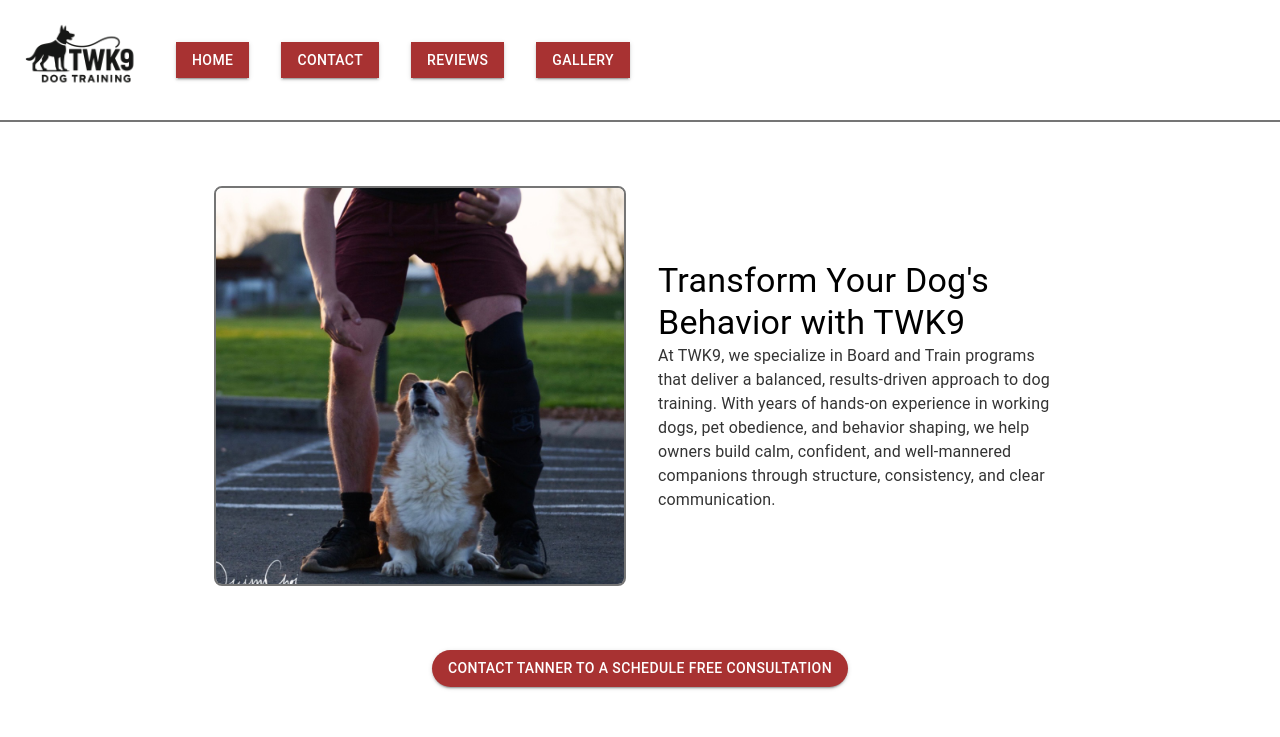
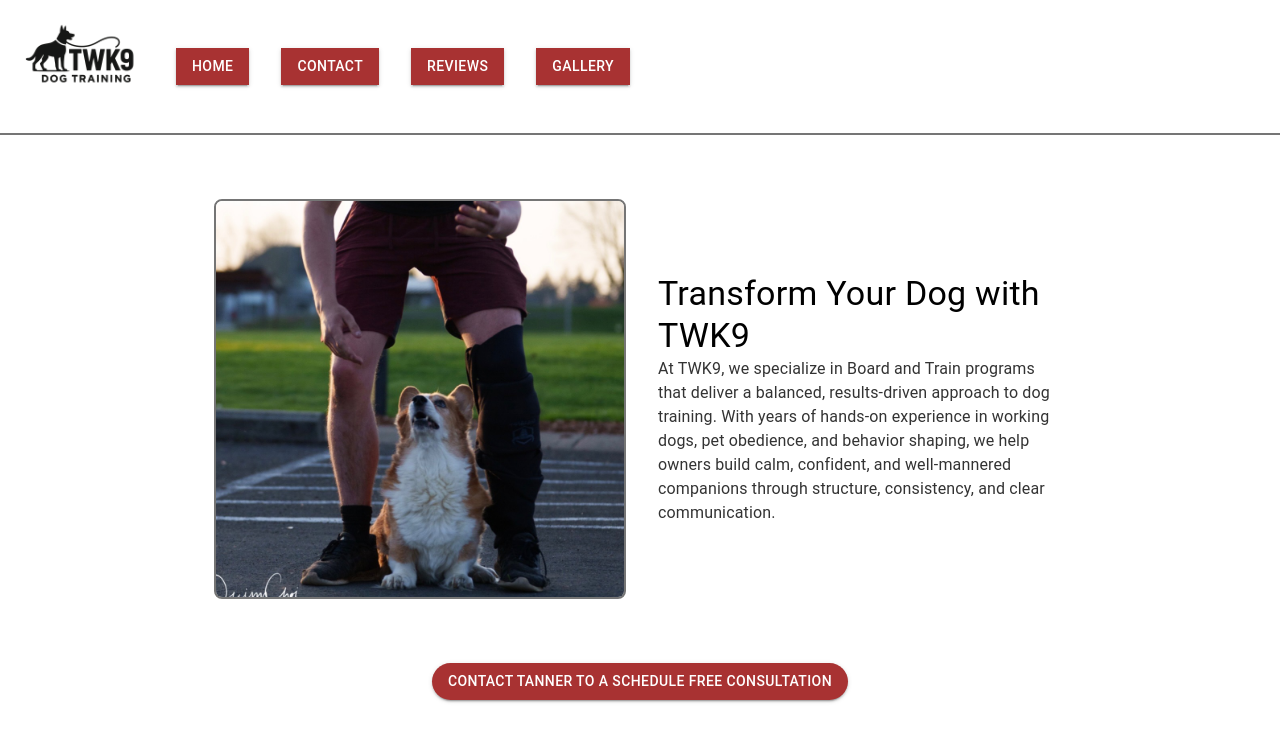
Before and after one commit to GrantPerkins/TWK9, a React (Create React App) app: page / in a window 1280 px wide. Shown: the top 737 px of the page. Built offline with nearby package versions, Linux system fonts and the light colour scheme.

Commit message:
minor formatting, new slogan

```diff
--- a/src/assets/home_content.json
+++ b/src/assets/home_content.json
@@ -1,5 +1,5 @@
 {
-    "title": "Transform Your Dog's Behavior with TWK9",
+    "title": "Transform Your Dog with TWK9",
     "seller": "At TWK9, we specialize in Board and Train programs that deliver a balanced, results-driven approach to dog training. With years of hands-on experience in working dogs, pet obedience, and behavior shaping, we help owners build calm, confident, and well-mannered companions through structure, consistency, and clear communication. ",
     "main_content": [
         "TWK9 is different because of our ongoing commitment to both you and your dog. Every Board and Train graduate is welcomed into our continued training community, ensuring your progress doesn't end at pick-up. We believe in supporting our clients long after the program is complete. ",
--- a/src/pages/CustomToolbar.tsx
+++ b/src/pages/CustomToolbar.tsx
@@ -70,7 +70,9 @@
     <AppBar position="static" elevation={0}>
       <Toolbar className={classes.toolbar}>
         <div className={classes.navLinks}>
-          <img src={twk9Logo} alt="TWK9 Logo" className={classes.logo} />
+          <Link to="/">
+            <img src={twk9Logo} alt="TWK9 Logo" className={classes.logo} />
+          </Link>
           <Button variant={"contained"} component={Link} to="/">
             Home
           </Button>
@@ -102,7 +104,9 @@
     <>
       <AppBar position="static" elevation={0}>
         <Toolbar className={classes.toolbar}>
-          <img src={twk9Logo} alt="TWK9 Logo" className={classes.logo} />
+          <Link to="/">
+            <img src={twk9Logo} alt="TWK9 Logo" className={classes.logo} />
+          </Link>
           <IconButton
             edge="end"
             aria-label="menu"
@@ -135,7 +139,7 @@
               <ListItemIcon className={classes.icon}>
                 <ContactMailIcon className={classes.icon} />
               </ListItemIcon>
-              <ListItemText primary="Contact"  className={classes.icon}/>
+              <ListItemText primary="Contact" className={classes.icon} />
             </ListItemButton>
           </ListItem>
 
@@ -144,7 +148,7 @@
               <ListItemIcon className={classes.icon}>
                 <AutoGraphIcon className={classes.icon} />
               </ListItemIcon>
-              <ListItemText primary="Reviews"  className={classes.icon}/>
+              <ListItemText primary="Reviews" className={classes.icon} />
             </ListItemButton>
           </ListItem>
 
--- a/src/pages/home/HomeMobile.tsx
+++ b/src/pages/home/HomeMobile.tsx
@@ -46,6 +46,7 @@
         fontWeight: 700,
         fontSize: "1.5rem",
         marginBottom: "0.75rem",
+        paddingBottom: "2rem !important"
     },
     blurb: {
         color: theme.palette.text.secondary,
```
